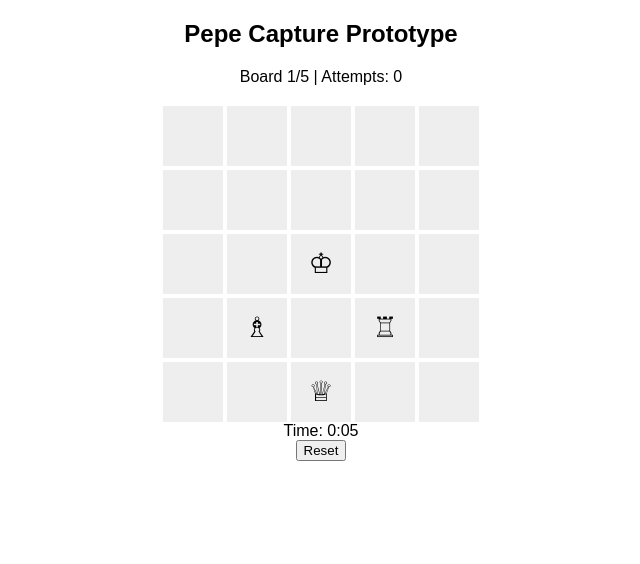
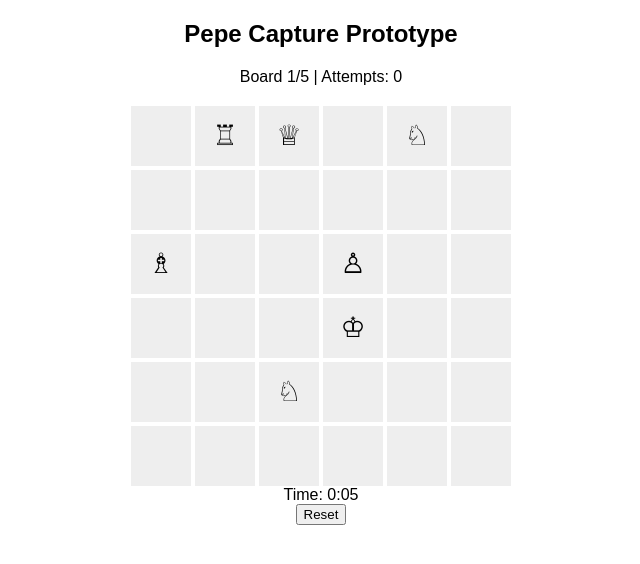
Before and after one commit to wmildenberger4711-art/pepe-chess, a plain HTML site: page index.html in a window 1280 px wide. Shown: the whole page, without its empty margins (319-959 px from the left). Drawn offline with Linux system fonts and the light colour scheme.

Commit message:
Add files via upload

```diff
--- a/boards.js
+++ b/boards.js
@@ -1,165 +1,106 @@
 function getBoardPool(){
-    return [
 
-        [
-            [null,null,null,null,null],
-            [null,{type:"rook",moves:0},null,null,null],
-            [null,null,{type:"king",moves:0},null,null],
-            [null,null,{type:"bishop",moves:0},null,null],
-            [null,null,null,{type:"knight",moves:0},null]
-        ],
+return [
 
-        [
-            [null,null,null,null,null],
-            [null,null,{type:"queen",moves:0},null,null],
-            [null,null,{type:"king",moves:0},null,null],
-            [null,{type:"rook",moves:0},null,null,null],
-            [null,null,null,{type:"bishop",moves:0},null]
-        ],
+/* 1 */
+[
+  [null,null,null,null,{type:"bishop",moves:0},null],
+  [null,{type:"king",moves:0},null,null,null,null],
+  [null,null,{type:"queen",moves:0},null,{type:"knight",moves:0},null],
+  [{type:"rook",moves:0},{type:"pawn",moves:0},null,null,null,null],
+  [null,null,null,{type:"pawn",moves:0},null,null],
+  [null,null,null,null,null,null]
+],//
 
-        [
-            [null,null,{type:"knight",moves:0},null,null],
-            [{type:"bishop",moves:0},null,null,null,{type:"rook",moves:0}],
-            [null,{type:"pawn",moves:0},{type:"king",moves:0},null,null],
-            [null,null,null,null,null],
-            [null,null,null,null,null]
-        ],
+/* 2 */
+[
+  [null,null,null,{type:"knight",moves:0},null,null],
+  [{type:"knight",moves:0},null,null,null,null,null],
+  [null,null,{type:"bishop",moves:0},null,null,null],
+  [null,{type:"rook",moves:0},null,null,null,null],
+  [{type:"pawn",moves:0},null,null,{type:"king",moves:0},null,null],
+  [null,null,null,null,null,null]
+],
 
-        [
-            [null,null,null,null,{type:"queen",moves:0}],
-            [null,null,null,null,null],
-            [null,null,{type:"king",moves:0},null,{type:"pawn",moves:0}],
-            [null,null,null,null,null],
-            [null,null,{type:"bishop",moves:0},null]
-        ],
+/* 3 */
+[
+  [{type:"rook",moves:0},null,null,null,null,{type:"king",moves:0}],
+  [null,null,{type:"pawn",moves:0},null,null,null],
+  [null,{type:"pawn",moves:0},null,null,{type:"knight",moves:0},null],
+  [null,null,null,{type:"bishop",moves:0},null,null],
+  [{type:"queen",moves:0},null,null,null,null,null],
+  [null,null,null,null,null,null]
+],//
 
-        [
-            [null,null,null,null,null],
-            [null,null,null,null,null],
-            [{type:"rook",moves:0},null,{type:"king",moves:0},null,{type:"bishop",moves:0}],
-            [null,null,null,null,null],
-            [null,null,{type:"knight",moves:0},null,null]
-        ],
+/* 4 */
+[
+  [null,null,{type:"rook",moves:0},{type:"queen",moves:0},null,null],
+  [null,null,null,null,{type:"knight",moves:0},null],
+  [null,{type:"rook",moves:0},null,{type:"pawn",moves:0},null,null],
+  [null,null,null,null,null,null],
+  [null,null,null,null,null,null],
+  [null,null,null,{type:"king",moves:0},{type:"bishop",moves:0},null]
+],//
 
-        [
-            [null,null,null,null,null],
-            [null,null,{type:"knight",moves:0},null,null],
-            [null,null,{type:"king",moves:0},null,null],
-            [{type:"rook",moves:0},null,null,null,null],
-            [null,null,null,{type:"bishop",moves:0},null]
-        ],
+/* 5 */
+[
+  [null,null,null,{type:"bishop",moves:0},null,null],
+  [{type:"queen",moves:0},null,{type:"knight",moves:0},null,null,null],
+  [{type:"rook",moves:0},null,null,{type:"king",moves:0},null,null],
+  [null,null,null,null,null,null],
+  [null,null,null,null,null,{type:"bishop",moves:0}],
+  [null,null,null,null,{type:"pawn",moves:0},null]
+],//
 
-        [
-            [null,null,null,null,null],
-            [null,null,null,null,null],
-            [null,{type:"queen",moves:0},{type:"king",moves:0},null,null],
-            [null,null,null,null,null],
-            [{type:"rook",moves:0},null,{type:"bishop",moves:0},null]
-        ],
+/* 6 */
+[
+  [{type:"knight",moves:0},null,{type:"knight",moves:0},null,null,null],
+  [null,null,null,null,null,{type:"knight",moves:0}],
+  [null,{type:"knight",moves:0},null,{type:"knight",moves:0},null,null],
+  [{type:"knight",moves:0},null,null,null,{type:"knight",moves:0},null],
+  [null,null,{type:"knight",moves:0},null,null,null],
+  [{type:"king",moves:0},null,null,null,{type:"knight",moves:0},null]
+],
 
-        [
-            [null,null,null,null,null],
-            [null,null,null,null,null],
-            [null,null,{type:"king",moves:0},null,null],
-            [null,{type:"bishop",moves:0},null,{type:"rook",moves:0},null],
-            [null,null,{type:"queen",moves:0},null,null]
-        ],
+/* 7 */
+[
+  [null,{type:"queen",moves:0},null,{type:"queen",moves:0},null,null],
+  [null,null,null,null,null,null],
+  [{type:"knight",moves:0},null,{type:"king",moves:0},null,null,{type:"rook",moves:0}],
+  [{type:"bishop",moves:0},null,null,{type:"pawn",moves:0},null,{type:"rook",moves:0}],
+  [null,{type:"knight",moves:0},{type:"pawn",moves:0},null,{type:"pawn",moves:0},null],
+  [null,null,null,null,null,null]
+],//
 
-        [
-            [null,null,null,null,null],
-            [null,{type:"rook",moves:0},null,null,null],
-            [null,null,{type:"king",moves:0},null,null],
-            [null,null,null,null,null],
-            [{type:"bishop",moves:0},null,{type:"knight",moves:0},null,null]
-        ],
+/* 8 */
+[
+  [{type:"king",moves:0},null,null,null,null,null],
+  [null,{type:"pawn",moves:0},null,null,null,null],
+  [null,null,null,null,null,null],
+  [null,null,null,null,null,null],
+  [null,null,null,null,null,null],
+  [null,null,null,null,null,null]
+],//
+/* 9 */
+[
+  [null,{type:"rook",moves:0},{type:"queen",moves:0},null,{type:"knight",moves:0},null],
+  [null,null,null,null,null,null],
+  [{type:"bishop",moves:0},null,null,{type:"pawn",moves:0},null,null],
+  [null,null,null,{type:"king",moves:0},null,null],
+  [null,null,{type:"knight",moves:0},null,null,null],
+  [null,null,null,null,null,null]
+],//
 
-        [
-            [null,null,null,null,null],
-            [null,null,null,null,{type:"knight",moves:0}],
-            [null,null,{type:"king",moves:0},null,null],
-            [{type:"rook",moves:0},null,null,{type:"knight",moves:0},null],
-            [null,null,{type:"pawn",moves:0},null,null]
-        ],
+/* 10 */
+[
+  [null,null,{type:"queen",moves:0},null,{type:"queen",moves:0},null],
+  [null,null,null,null,{type:"queen",moves:0},null],
+  [null,null,null,null,null,null],
+  [null,null,{type:"king",moves:0},null,{type:"queen",moves:0},{type:"queen",moves:0}],
+  [null,null,null,null,null,null],
+  [null,null,{type:"queen",moves:0},null,{type:"queen",moves:0},null]
+]
 
-        [
-            [null,null,null,null,null],
-            [{type:"queen",moves:0},null,null,null,null],
-            [null,null,{type:"king",moves:0},null,null],
-            [null,null,null,null,null],
-            [{type:"rook",moves:0},null,{type:"bishop",moves:0},null,null]
-        ],
+];
 
-        [
-            [null,null,null,null,null],
-            [null,{type:"knight",moves:0},{type:"bishop",moves:0},null,null],
-            [null,null,{type:"king",moves:0},null,null],
-            [{type:"pawn",moves:0},null,null,{type:"rook",moves:0},null],
-            [{type:"queen",moves:0},null,{type:"rook",moves:0},null,{type:"pawn",moves:0}]
-        ],
-
-        [
-            [null,null,null,null,null],
-            [null,{type:"rook",moves:0},null,null,null],
-            [null,null,{type:"king",moves:0},null,null],
-            [null,null,null,null,null],
-            [{type:"queen",moves:0},null,null,{type:"bishop",moves:0},null]
-        ],
-
-        [
-            [null,null,null,null,null],
-            [null,null,null,null,null],
-            [{type:"bishop",moves:0},null,{type:"king",moves:0},null,{type:"rook",moves:0}],
-            [null,null,null,null,null],
-            [null,{type:"queen",moves:0},null,null,null]
-        ],
-
-        [
-            [null,null,null,null,null],
-            [null,null,null,null,null],
-            [null,{type:"queen",moves:0},{type:"king",moves:0},null,null],
-            [null,null,null,null,null],
-            [{type:"rook",moves:0},null,{type:"bishop",moves:0},null,null]
-        ],
-
-        [
-            [null,null,null,null,null],
-            [{type:"rook",moves:0},null,null,null,null],
-            [null,null,{type:"king",moves:0},null,null],
-            [null,null,null,null,null],
-            [{type:"queen",moves:0},null,{type:"bishop",moves:0},null,null]
-        ],
-
-        [
-            [{type:"pawn",moves:0},null,null,null,null],
-            [null,{type:"bishop",moves:0},null,null,null],
-            [null,{type:"knight",moves:0},{type:"king",moves:0},null,null],
-            [null,null,null,null,null],
-            [{type:"rook",moves:0},null,{type:"queen",moves:0},null,null]
-        ],
-
-        [
-            [null,null,null,null,null],
-            [null,{type:"queen",moves:0},null,null,null],
-            [null,null,{type:"king",moves:0},null,null],
-            [null,null,null,null,null],
-            [{type:"rook",moves:0},null,{type:"bishop",moves:0},null,null]
-        ],
-
-        [
-            [null,null,null,null,null],
-            [null,null,null,null,null],
-            [{type:"rook",moves:0},null,{type:"king",moves:0},null,{type:"bishop",moves:0}],
-            [null,null,null,null,null],
-            [{type:"queen",moves:0},null,null,null,null]
-        ],
-
-        [
-            [null,null,null,null,null],
-            [null,null,null,null,null],
-            [null,{type:"bishop",moves:0},{type:"king",moves:0},null,null],
-            [null,null,null,null,null],
-            [{type:"rook",moves:0},null,{type:"queen",moves:0},null,null]
-        ]
-
-    ];
 }
--- a/game.js
+++ b/game.js
@@ -1,4 +1,4 @@
-const SIZE = 5;
+const SIZE = 6;
 
 // --------------------
 // DAILY STATE
@@ -14,9 +14,11 @@ let startTime = Date.now();
 let timerInterval = null;
 let elapsedSeconds = 0;
 
-let boardAttempts = [0,0,0,0,0];
-let boardCompleted = [false,false,false,false,false];
-let boardUsedReset = [false,false,false,false,false];
+const TOTAL_BOARDS = 5;
+
+let boardAttempts = Array(TOTAL_BOARDS).fill(0);
+let boardCompleted = Array(TOTAL_BOARDS).fill(false);
+let boardUsedReset = Array(TOTAL_BOARDS).fill(false);
 
 let gameFinished = false;
 
--- a/style.css
+++ b/style.css
@@ -5,8 +5,8 @@ body {
 
 #board {
     display: grid;
-    grid-template-columns: repeat(5, 60px);
-    grid-template-rows: repeat(5, 60px);
+    grid-template-columns: repeat(6, 60px);
+    grid-template-rows: repeat(6, 60px);
     gap: 4px;
     justify-content: center;
     margin-top: 20px;
```
